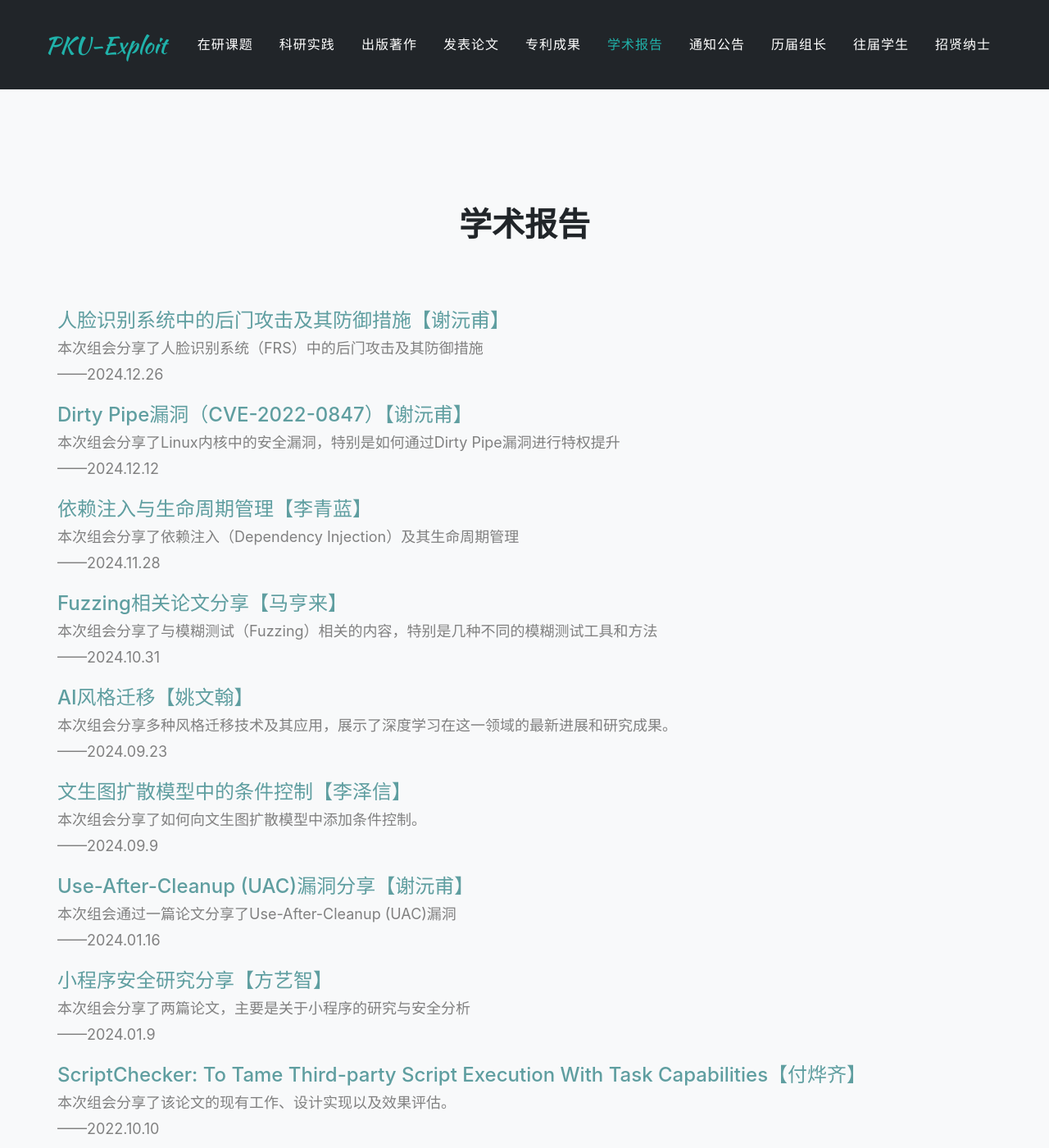
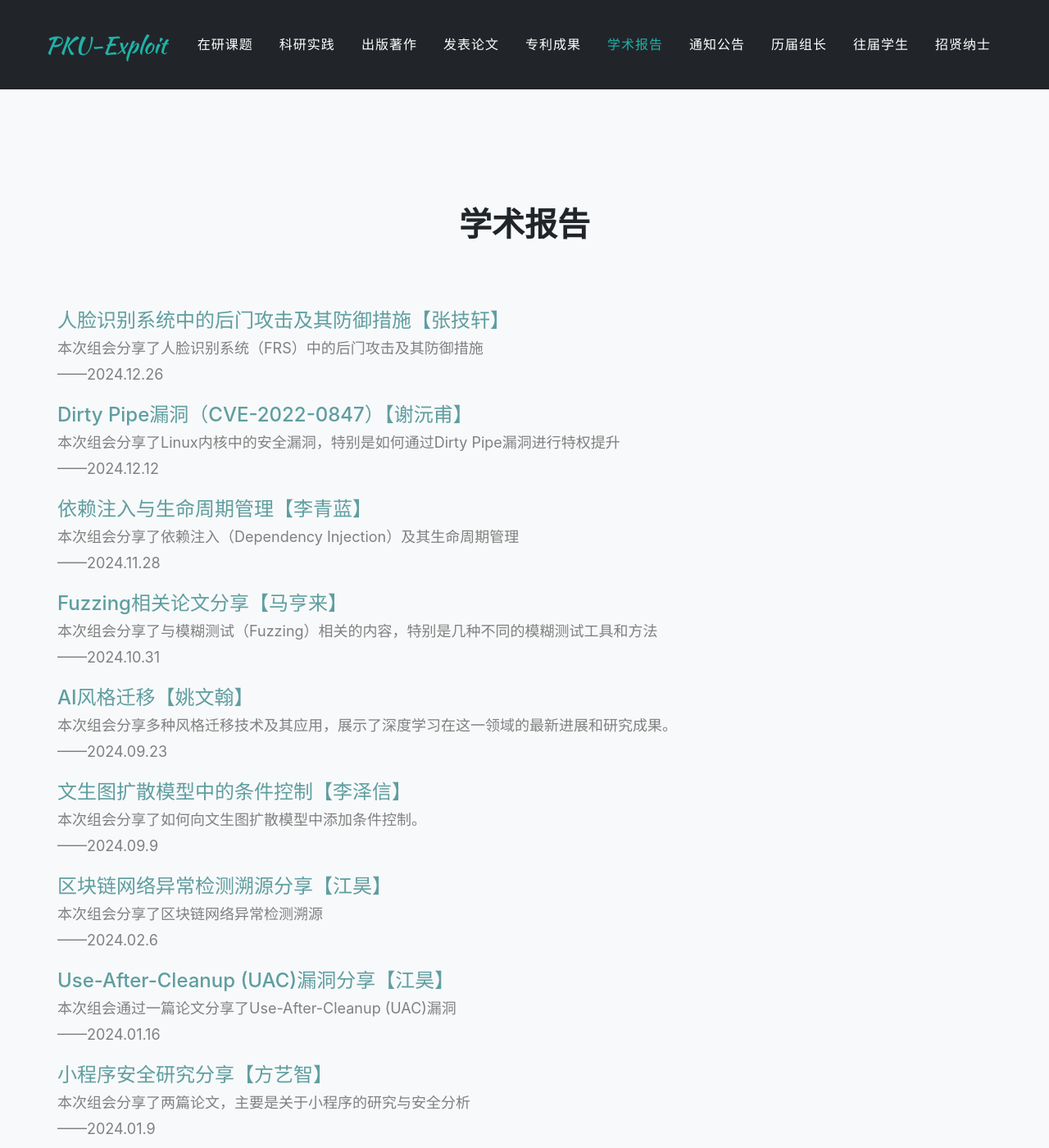
Before and after one commit to xxycfhb/xxycfhb.github.io, a Jekyll site: the page built from pages/seminar.html, in a window 1280 px wide and 1400 px high. Shown: the whole window at 82% size. Built offline with Jekyll 4.4.1, drawn with Linux system fonts in a browser that asks for light colours; some web fonts are replaced; part of the change alters nothing that is shown.

Commit message:
更新报告

```diff
--- a/_posts/seminar/2024-12-26-seminar-59.md
+++ b/_posts/seminar/2024-12-26-seminar-59.md
@@ -3,7 +3,7 @@ layout: post
 title: "学术报告"
 subtitle: '人脸识别系统中的后门攻击及其防御措施'
 date: 2024.12.26
-host: "谢沅甫"
+host: "张技轩"
 digest: "本次组会分享了人脸识别系统（FRS）中的后门攻击及其防御措施"
 permalink: /:categories/:year/:month/:day/:title
 categories:
--- a/_posts/seminar/2025-1-16-seminar-61.md
+++ b/_posts/seminar/2025-1-16-seminar-61.md
@@ -3,7 +3,7 @@ layout: post
 title: "学术报告"
 subtitle: 'Use-After-Cleanup (UAC)漏洞分享'
 date: 2024.1.16
-host: "谢沅甫"
+host: "江昊"
 digest: "本次组会通过一篇论文分享了Use-After-Cleanup (UAC)漏洞"
 permalink: /:categories/:year/:month/:day/:title
 categories:
--- /dev/null
+++ b/_posts/seminar/2025-2-6-seminar-62.md
@@ -0,0 +1,40 @@
+---
+layout: post
+title: "学术报告"
+subtitle: '区块链网络异常检测溯源分享'
+date: 2024.2.6
+host: "江昊"
+digest: "本次组会分享了区块链网络异常检测溯源"
+permalink: /:categories/:year/:month/:day/:title
+categories:
+  - seminar
+---
+## 区块链网络异常检测溯源分享
+
+## 1. Graph Convolutional Networks (GCN)
+GCN的核心思想是通过图卷积操作，将节点的特征与其邻域信息结合起来，从而生成更丰富的节点表示
+构建一个两层的GCN模型，使用节点的166个特征作为输入，最终输出层使用softmax函数进行分类
+损失函数使用加权交叉熵损失函数，为非法样本分配更高的权重，优化器使用Adam优化器，学习率为0.001，训练1000个epoch
+
+## 2. 改进GCN
+时序建模的关键点在于捕捉金融数据具有的时间戳特性和系统动态变化
+EvolveGCN通过在每个时间步计算一个独立的GCN模型，并通过循环神经网络（RNN）连接这些GCN模型来捕捉系统的动态变化
+EvolveGCN的核心思想是使用循环神经网络（如GRU）将独立的GCN模型连接起来，捕捉从过去到未来的系统动态变化
+
+## 3. TMAS：区块链交易恶意行为分析方案
+TMAS是一种基于多种特征模式匹配的研究方案，用于分析区块链交易的恶意行为
+区块链技术因其去中心化和匿名性而被广泛应用于加密货币，但也容易被用于非法活动
+区块链的不可篡改和不可变特性使得交易数据可以被公开验证和分析，为检测非法活动提供了可能
+
+## 4. 系统设计
+系统设计旨在识别频繁交易节点、大额交易、账户间关系紧密度、多账户用户、间接交易和循环网络、双伞模型以及内部转账洗钱模型
+双伞洗钱模型灵感来源于现实中的赌场洗钱场景，模拟了非法资金通过复杂的交易路径被分散和重新聚集的过程
+检测双伞洗钱模型的步骤包括选择关键账户、跟踪交易路径、识别双伞结构和评估模型
+
+## 5. 创新点
+强化利用时间特征
+结合隐私保护
+TMAS规则匹配结合AI模型
+
+
+[本次组会内容下载链接](https://github.com/Lizhizhiyi/PPT/blob/main/files/20250116.pdf)
```
